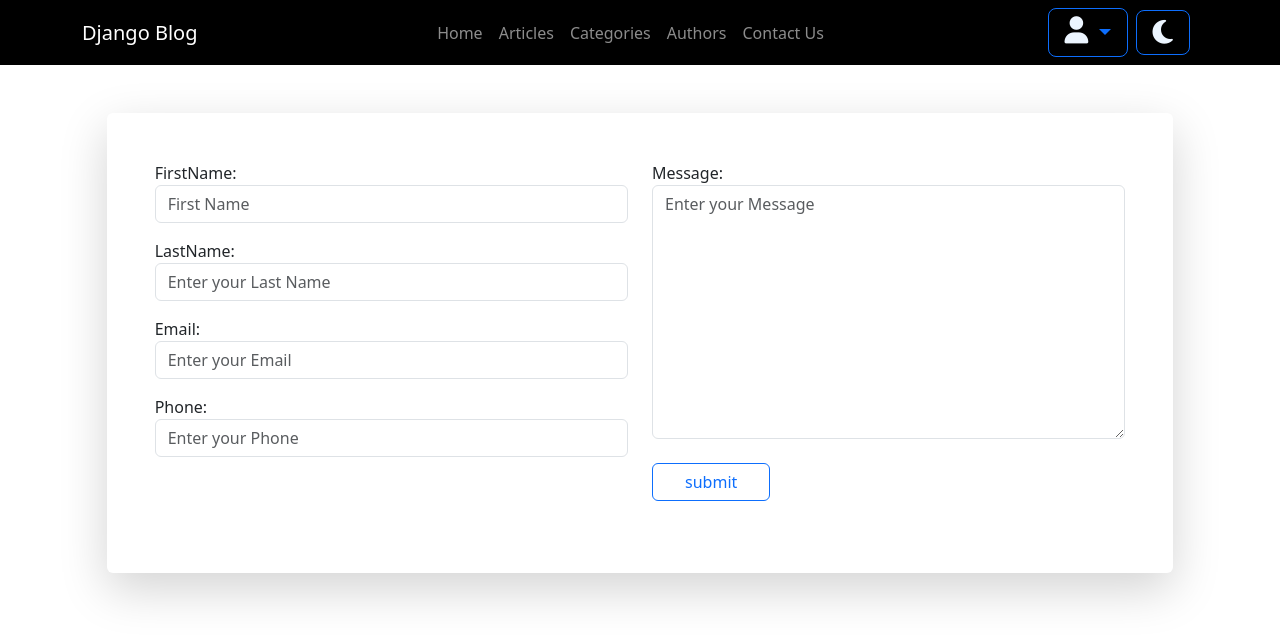
After one commit to paulmbui20/django-blog, a Django app: page /contact/ in a window 1280 px wide. The commit adds this page. Shown: the top 641 px of the page. Run offline with Django 5.2, Linux system fonts and the light colour scheme; some libraries are stand-ins or nearby versions.

Commit message:
added a contact page

```diff
--- a/accounts/templates/navbar.html
+++ b/accounts/templates/navbar.html
@@ -19,6 +19,9 @@
         </li>
           <li class="nav-item">
           <a class="nav-link" href="{% url 'authors_list' %}">Authors</a>
+        </li>
+          <li class="nav-item">
+          <a class="nav-link" href="{% url 'contact' %}">Contact Us</a>
         </li>
       </ul>
         <div class="dropdown ms-auto">
--- a/blog/forms.py
+++ b/blog/forms.py
@@ -1,5 +1,5 @@
 from django import forms
-from .models import BlogPost, Category
+from .models import BlogPost, Category, Contact
 from froala_editor.widgets import FroalaEditor
 
 class CategoryForm(forms.ModelForm):
@@ -20,3 +20,39 @@ class BlogPostForm(forms.ModelForm):
             'featured_image': forms.ClearableFileInput(attrs={'class': 'form-control'}),
             'categories': forms.Select(attrs={'class': 'form-select'}),
         }
+class ContactForm(forms.ModelForm):
+    class Meta:
+        model = Contact
+        fields = ['FirstName', 'LastName', 'email', 'phone', 'message']
+        widgets = {
+            'FirstName': forms.TextInput(attrs={
+                'class': 'form-control',
+                'label': 'First Name',
+                'placeholder': 'First Name',
+                'id': 'firstname',
+            }),
+            'LastName': forms.TextInput(attrs={
+                'class': 'form-control',
+                'label': 'Last Name',
+                'placeholder': 'Enter your Last Name',
+                'id': 'lastname',
+            }),
+            'email': forms.EmailInput(attrs={
+                'class': 'form-control',
+                'label': 'Email',
+                 'placeholder': 'Enter your Email',
+                'id': 'email',
+            }),
+            'phone': forms.TextInput(attrs={
+                'class': 'form-control',
+                'label': 'Phone',
+                'placeholder': 'Enter your Phone',
+                'id': 'phone',
+            }),
+            'message': forms.Textarea(attrs={
+                'class': 'form-control',
+                'label': 'Message',
+                'placeholder': 'Enter your Message',
+                'id': 'message',
+            }),
+        }
--- a/blog/models.py
+++ b/blog/models.py
@@ -3,6 +3,8 @@ from django.contrib.auth.models import User
 from django.db import models
 from django.utils.text import slugify
 from froala_editor.fields import FroalaField
+
+from phonenumber_field.modelfields import PhoneNumberField
 
 
 class Category(models.Model):
@@ -41,3 +43,15 @@ class BlogPost(models.Model):
 
     def __str__(self):
         return self.title
+
+class Contact(models.Model):
+    FirstName = models.CharField(max_length=65)
+    LastName = models.CharField(max_length=65, blank=True, null=True)
+    email = models.EmailField()
+    phone = PhoneNumberField()
+    message = models.TextField(max_length=500)
+    timestamp = models.DateTimeField(auto_now_add=True)
+    read = models.BooleanField(default=False)
+
+    def __str__(self):
+        return f"{self.FirstName} {self.LastName} {self.email} {self.phone} {self.message} {self.timestamp} {self.read}"
--- /dev/null
+++ b/blog/templates/contact.html
@@ -0,0 +1,72 @@
+{% extends 'base.html' %}
+{% load static %}
+
+{% block title %}Contact {% endblock %}
+
+{% block content %}
+    <div class="container col-md-10 m-auto my-md-5 shadow-lg py-5 px-5 rounded">
+      <form id="contactForm" method="POST">
+                  {% csrf_token %}
+                  {{ form.non_field_errors }}
+        <div class="row">
+          <div class="col-md-6">
+              <div class="mb-3">
+                  {{ form.FirstName.label_tag }}
+                    {{ form.FirstName }}
+                {{ form.FirstName.errors }}
+              </div>
+              <div class="mb-3">
+                  {{ form.LastName.label_tag }}
+                    {{ form.LastName }}
+                {{ form.LastName.errors }}
+              </div>
+                <div class="mb-3">
+                          {{ form.email.label_tag }}
+                            {{ form.email }}
+                        {{ form.email.errors }}
+                </div>
+              <div class="mb-3">
+                          {{ form.phone.label_tag }}
+                            {{ form.phone }}
+                        {{ form.phone.errors }}
+                </div>
+          </div>
+          <div class="col-md-6">
+              <div class="mb-3">
+                  {{ form.message.label_tag }}
+                    {{ form.message }}
+                {{ form.message.errors }}
+                </div>
+               <input class="col-md-3 my-2 btn btn-outline-primary" type="submit" value="submit">
+          </div>
+
+        </div>
+      </form>
+    </div>
+
+        <script  src="{% static 'js/jquery-3.6.0.min.js' %}"></script>
+    <script src="{% static 'js/sweetalert.js' %}"></script>
+        <script>
+        $('#contactForm').on('submit', function(e) {
+            e.preventDefault();
+            $.ajax({
+                type: 'POST',
+                url: '{% url "contactform" %}',
+                data: $(this).serialize(),
+                success: function(response) {
+                    if (response.success) {
+                        Swal.fire('Success!', response.message, 'success')
+                            .then(() => location.reload());
+                    }else {
+                        Swal.fire(
+                            'Error',
+                            response.message,
+                            'error'
+                        )
+                    }
+                }
+            });
+        });
+
+        </script>
+{% endblock %}
--- a/blog/views.py
+++ b/blog/views.py
@@ -5,7 +5,7 @@ from django.http import JsonResponse, HttpResponseRedirect
 from django.shortcuts import render, get_object_or_404, redirect
 from django.urls import reverse
 
-from .forms import BlogPostForm
+from .forms import BlogPostForm, ContactForm
 from .models import BlogPost, Category
 
 from django.contrib.auth.decorators import user_passes_test
@@ -161,3 +161,17 @@ def update_post_status(request):
         except BlogPost.DoesNotExist:
             return JsonResponse({'message': 'Post not found!'}, status=404)
     return JsonResponse({'message': 'Invalid request method!'}, status=400)
+
+
+def contactform(request):
+    if request.method == 'POST':
+        form = ContactForm(request.POST)
+        if form.is_valid():
+            form.save()
+            return JsonResponse({"success":True ,"message": "Message sent successfully!"}, status=200)
+    else:
+        return JsonResponse({"success": False, "message": "Invalid field input, check input."}, status=400)
+
+
+def contact(request):
+    return render(request, 'contact.html', {'form': ContactForm()})
--- a/djangoBlog/settings.py
+++ b/djangoBlog/settings.py
@@ -59,6 +59,8 @@ INSTALLED_APPS = [
     'allauth.account',
     'allauth.socialaccount',
     'allauth.socialaccount.providers.google',
+
+    'phonenumber_field',
 
     'accounts',
     'blog',
@@ -179,3 +181,6 @@ SOCIALACCOUNT_PROVIDERS = {
         }
     }
 }
+
+PHONENUMBER_DEFAULT_REGION = 'KE'  # Default country code
+PHONENUMBER_DB_FORMAT = 'E164'    # Standardized storage format
--- a/djangoBlog/urls.py
+++ b/djangoBlog/urls.py
@@ -3,7 +3,7 @@ from django.conf.urls.static import static
 from django.contrib import admin
 from django.urls import path, include
 
-from blog.views import category_view
+from blog.views import category_view, contact, contactform
 from djangoBlog.views import index, author, authors_list_view, category_list_view
 
 urlpatterns = [
@@ -16,4 +16,6 @@ urlpatterns = [
     path('authors/', authors_list_view, name='authors_list'),
     path('categories/', category_list_view, name='category_list'),
     path('category/<slug:slug>/', category_view, name='category_detail'),
+    path('contact/', contact, name='contact'),
+    path('contactform/', contactform, name='contactform'),
 ] + static(settings.MEDIA_URL, document_root=settings.MEDIA_ROOT)
```
Also changed, not shown: blog/admin.py (+10 -1 lines), blog/migrations/0011_contact.py (added), blog/migrations/0012_alter_contact_phone.py (added), blog/migrations/0013_alter_contact_phone.py (added), db.sqlite3.
